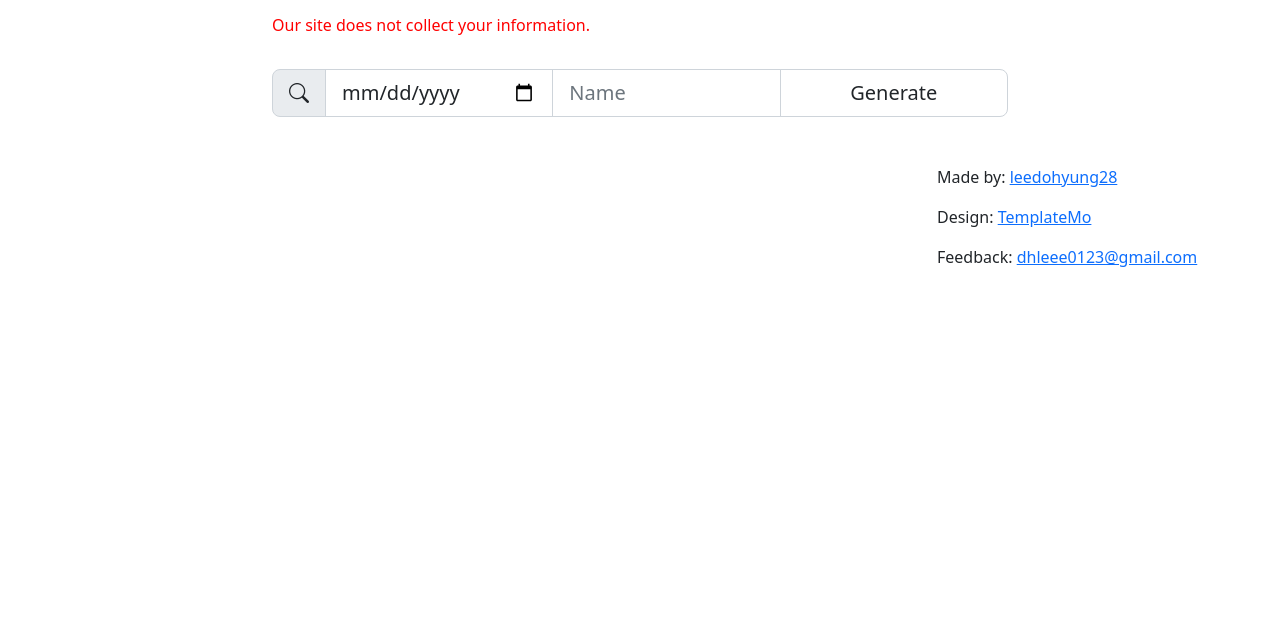
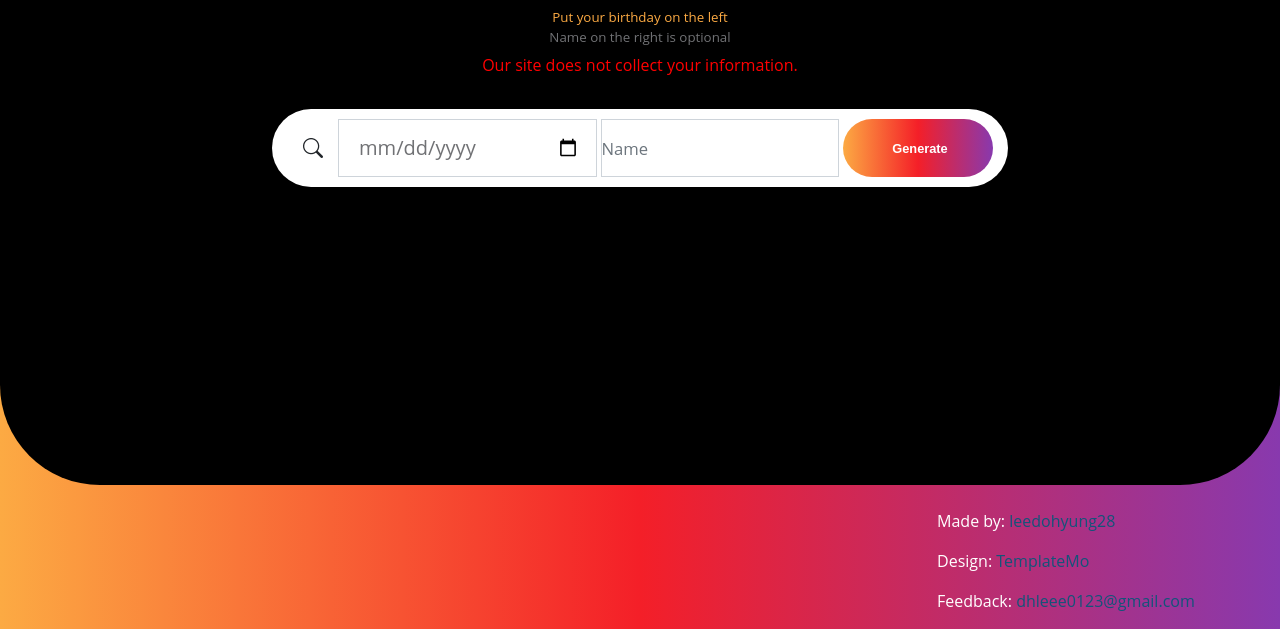
Before and after one commit to leedohyung28/insta_name_suggest_english, a website: page birth_info_en.html in a window 1280 px wide. Shown: the part 226-855 px from the top of the page. Before the commit the page ends 800 px from the top, so only its background shows below. Drawn offline with Linux system fonts and the light colour scheme.

Commit message:
error 수정

```diff
--- a/birth_info_en.html
+++ b/birth_info_en.html
@@ -40,7 +40,7 @@
         <!-- CSS FILES -->
         <link href="css/bootstrap.min.css" rel="stylesheet">
         <link href="css/bootstrap-icons.css" rel="stylesheet">
-        <link href="css/templatemo-topic-listing.css" rel="stylesheet">
+        <link href="css/style.css" rel="stylesheet">
     </head>
 
     <body id="top">
```
